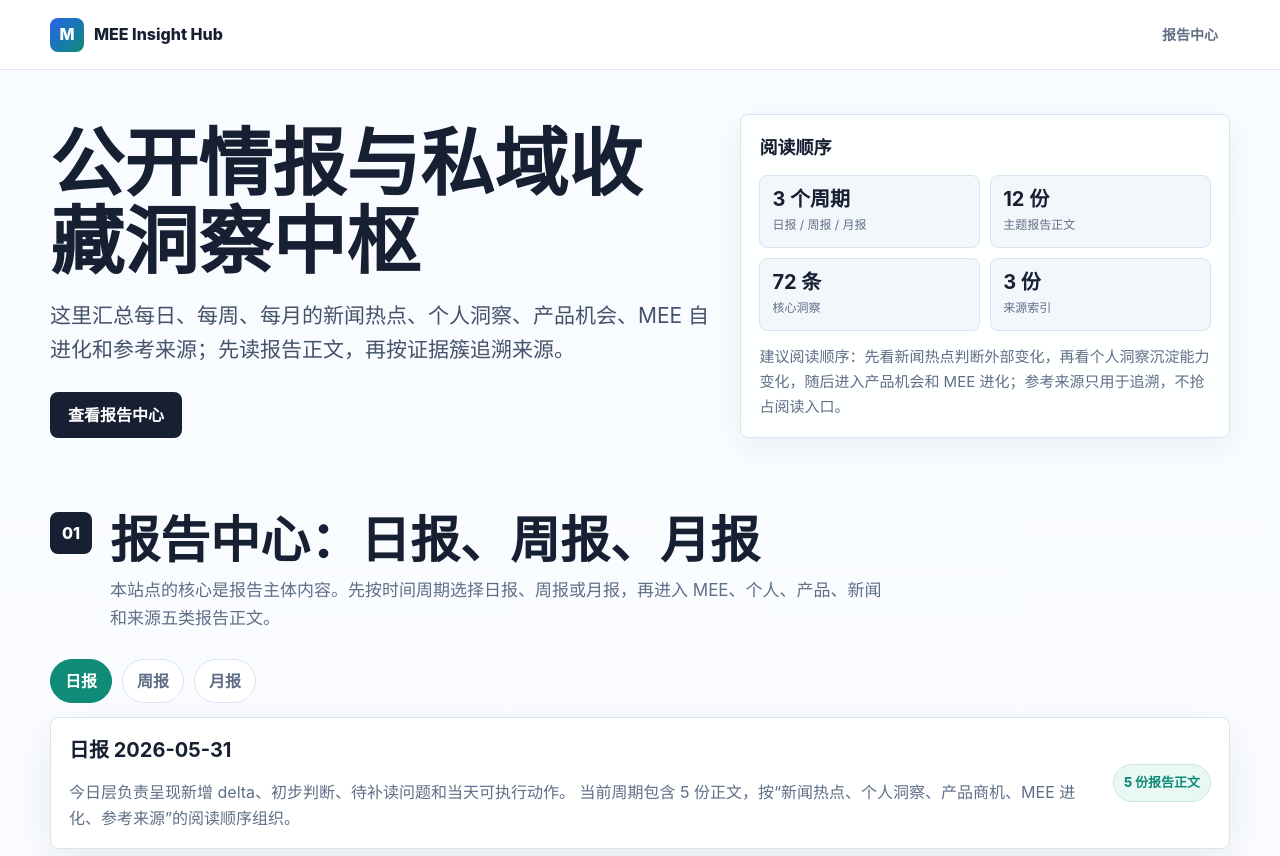
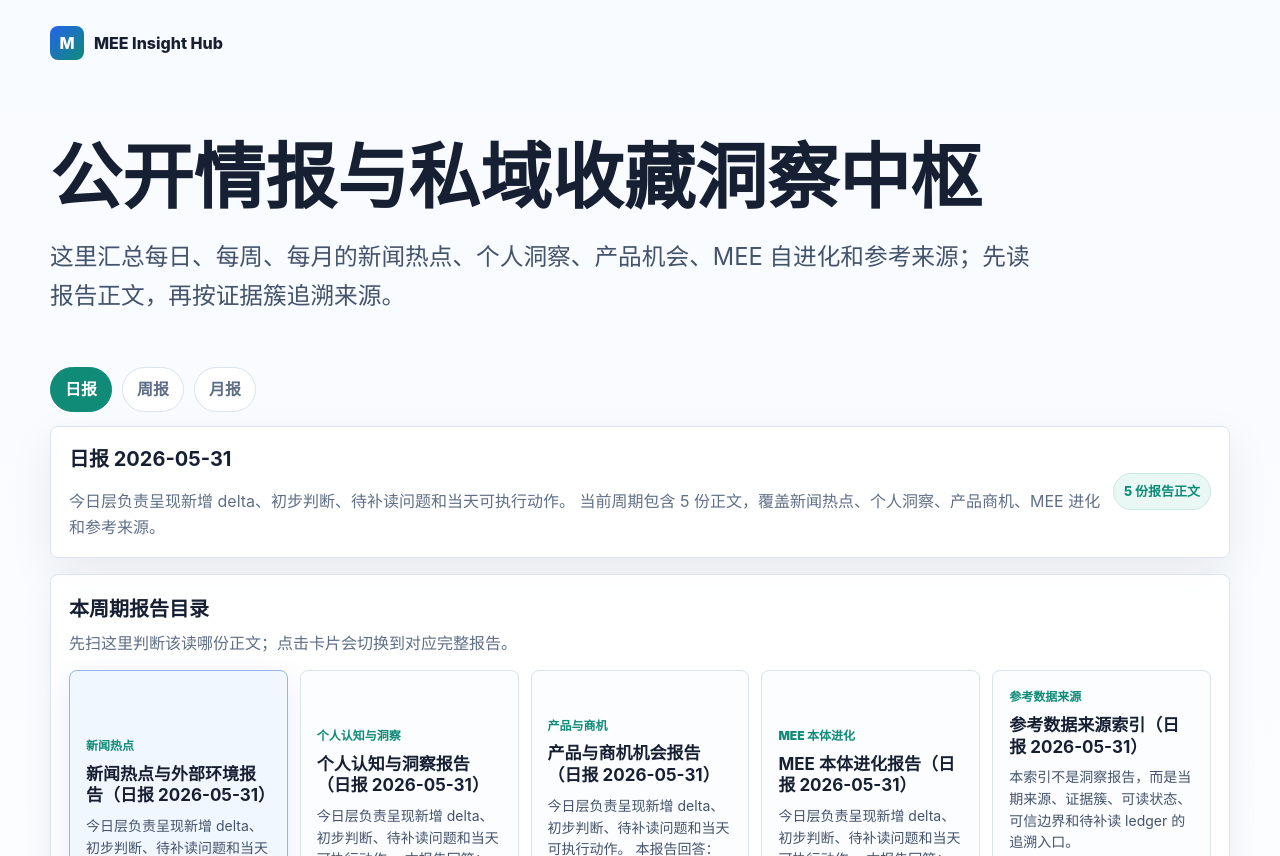
Before and after one commit to superqyl/mee-insight-hub, a plain HTML site: page index.html in a window 1280 px wide. Shown: the top 856 px of the page. Drawn offline with Linux system fonts and the light colour scheme.

Commit message:
fix(site): simplify report-first shell

```diff
--- a/index.html
+++ b/index.html
@@ -15,9 +15,6 @@
         <span class="brand-mark">M</span>
         <span>MEE Insight Hub</span>
       </a>
-      <nav class="site-nav" aria-label="站点导航">
-        <a href="#reports">报告中心</a>
-      </nav>
     </header>
 
     <main id="top">
@@ -25,25 +22,11 @@
         <div class="hero-copy">
           <h1 id="hero-title">公开情报与私域收藏洞察中枢</h1>
           <p id="hero-thesis" class="hero-lead">这里汇总每日、每周、每月的新闻热点、个人洞察、产品机会、MEE 自进化和参考来源；先读报告正文，再按证据簇追溯来源。</p>
-          <div class="hero-actions" aria-label="核心入口">
-            <a class="primary-link" href="#reports">查看报告中心</a>
-          </div>
         </div>
-        <aside class="signal-panel" aria-label="阅读顺序">
-          <h2>阅读顺序</h2>
-          <div id="hero-metrics" class="metric-grid"></div>
-          <p id="hero-summary">正在加载最新站点数据。</p>
-        </aside>
       </section>
 
       <section id="reports" class="section report-section">
-        <div class="section-heading">
-          <span>01</span>
-          <div>
-            <h2>报告中心：日报、周报、月报</h2>
-            <p>本站点的核心是报告主体内容。先按时间周期选择日报、周报或月报，再进入 MEE、个人、产品、新闻和来源五类报告正文。</p>
-          </div>
-        </div>
+        <h2 class="sr-only">日报、周报、月报报告正文</h2>
         <div id="report-pack-tabs" class="report-pack-tabs" role="tablist" aria-label="报告周期"></div>
         <div id="report-pack-summary" class="report-pack-summary"></div>
         <div id="report-overview" class="report-overview" aria-label="本周期报告目录"></div>
--- a/script.js
+++ b/script.js
@@ -3,14 +3,7 @@
     meta: {
       site_name: "MEE Insight Hub",
       hero_title: "公开情报与私域收藏洞察中枢",
-      current_thesis: "这里汇总每日、每周、每月的新闻热点、个人洞察、产品机会、MEE 自进化和参考来源；先读报告正文，再按证据簇追溯来源。",
-      summary: "建议阅读顺序：先看新闻热点判断外部变化，再看个人洞察沉淀能力变化，随后进入产品机会和 MEE 进化；参考来源只用于追溯，不抢占阅读入口。",
-      metrics: [
-        { label: "先读外部变化", value: "新闻热点" },
-        { label: "再看能力变化", value: "个人洞察" },
-        { label: "转成机会实验", value: "产品/商机" },
-        { label: "最后追溯证据", value: "97 源" }
-      ]
+      current_thesis: "这里汇总每日、每周、每月的新闻热点、个人洞察、产品机会、MEE 自进化和参考来源；先读报告正文，再按证据簇追溯来源。"
     },
     report_packs: [],
     reports: []
@@ -18,8 +11,6 @@
 
   const state = { data: fallback, selectedPack: "daily", selectedReport: "" };
   const progress = document.querySelector(".reading-progress");
-  const navLinks = Array.from(document.querySelectorAll(".site-nav a"));
-  const sections = navLinks.map((link) => document.querySelector(link.getAttribute("href"))).filter(Boolean);
 
   function el(tag, className, text) {
     const node = document.createElement(tag);
@@ -41,25 +32,6 @@
   function renderHero(data) {
     document.querySelector("#hero-title").textContent = data.meta.hero_title || fallback.meta.hero_title || data.meta.site_name || fallback.meta.site_name;
     document.querySelector("#hero-thesis").textContent = data.meta.current_thesis || fallback.meta.current_thesis;
-    document.querySelector("#hero-summary").textContent = data.meta.summary || fallback.meta.summary;
-    const metrics = document.querySelector("#hero-metrics");
-    const packs = normalizeReportPacks(data);
-    const reports = packs.flatMap((pack) => pack.reports || []);
-    const mainReports = reports.filter((report) => report.report_kind !== "source-index" && report.track_id !== "sources");
-    const sourceReports = reports.filter((report) => report.report_kind === "source-index" || report.track_id === "sources");
-    const heroMetrics = [
-      { label: "日报 / 周报 / 月报", value: `${packs.length} 个周期` },
-      { label: "主题报告正文", value: `${mainReports.length} 份` },
-      { label: "核心洞察", value: `${mainReports.reduce((sum, report) => sum + (report.insights || []).length, 0)} 条` },
-      { label: "来源索引", value: `${sourceReports.length} 份` },
-    ];
-    metrics.replaceChildren(...heroMetrics.map((metric) => {
-      const box = document.createElement("div");
-      const value = el("strong", "", metric.value);
-      const label = el("span", "", metric.label);
-      box.append(value, label);
-      return box;
-    }));
   }
 
   function renderReferenceChips(items) {
@@ -287,7 +259,7 @@
 
     const packBox = el("div", "report-pack-card");
     packBox.append(el("strong", "", pack.title || pack.label || "报告包"));
-    packBox.append(el("p", "", `${pack.summary || ""} 当前周期包含 ${reports.length} 份正文，按“新闻热点、个人洞察、产品商机、MEE 进化、参考来源”的阅读顺序组织。`));
+    packBox.append(el("p", "", `${pack.summary || ""} 当前周期包含 ${reports.length} 份正文，覆盖新闻热点、个人洞察、产品商机、MEE 进化和参考来源。`));
     packBox.append(el("span", "report-count", `${reports.length} 份报告正文`));
     summaryTarget?.replaceChildren(packBox);
 
@@ -421,14 +393,6 @@
     progress.style.width = `${ratio * 100}%`;
   }
 
-  function updateActiveNav() {
-    const current = sections.slice().reverse().find((section) => section.getBoundingClientRect().top <= 120);
-    navLinks.forEach((link) => {
-      const target = link.getAttribute("href").slice(1);
-      link.classList.toggle("active", Boolean(current && current.id === target));
-    });
-  }
-
   fetch("./public/data/site-content.json", { cache: "no-store" })
     .then((response) => response.ok ? response.json() : fallback)
     .then(render)
@@ -436,8 +400,6 @@
 
   window.addEventListener("scroll", () => {
     updateProgress();
-    updateActiveNav();
   });
   updateProgress();
-  updateActiveNav();
 })();
--- a/styles.css
+++ b/styles.css
@@ -28,6 +28,17 @@ body {
 a { color: inherit; text-decoration: none; }
 img { display: block; max-width: 100%; height: auto; }
 h1, h2, h3, h4, a, p { overflow-wrap: anywhere; }
+.sr-only {
+  position: absolute;
+  width: 1px;
+  height: 1px;
+  padding: 0;
+  margin: -1px;
+  overflow: hidden;
+  clip: rect(0, 0, 0, 0);
+  white-space: nowrap;
+  border: 0;
+}
 
 .reading-progress {
   position: fixed;
@@ -39,20 +50,12 @@ h1, h2, h3, h4, a, p { overflow-wrap: anywhere; }
 }
 
 .site-header {
-  position: sticky;
-  top: 0;
-  z-index: 30;
   display: flex;
   align-items: center;
-  justify-content: space-between;
-  gap: 24px;
-  padding: 16px max(24px, calc((100vw - var(--max)) / 2));
-  background: rgba(255, 255, 255, 0.9);
-  border-bottom: 1px solid rgba(217, 228, 240, 0.9);
-  backdrop-filter: blur(18px);
+  padding: 26px max(24px, calc((100vw - var(--max)) / 2)) 8px;
 }
 
-.brand, .site-nav { display: flex; align-items: center; }
+.brand { display: flex; align-items: center; }
 .brand { gap: 10px; font-weight: 850; }
 .brand-mark {
   display: grid;
@@ -63,80 +66,23 @@ h1, h2, h3, h4, a, p { overflow-wrap: anywhere; }
   background: linear-gradient(135deg, var(--blue), var(--teal));
   border-radius: 8px;
 }
-.site-nav { gap: 6px; flex-wrap: wrap; justify-content: flex-end; }
-.site-nav a {
-  min-height: 34px;
-  padding: 6px 11px;
-  color: var(--muted);
-  border: 1px solid transparent;
-  border-radius: 999px;
-  font-size: 14px;
-  font-weight: 760;
-}
-.site-nav a:hover, .site-nav a.active { color: var(--ink); background: #fff; border-color: var(--line); }
 
 .section { width: min(var(--max), calc(100% - 48px)); margin: 0 auto; padding: 72px 0; }
 .section-band { width: min(var(--max), calc(100% - 48px)); margin: 0 auto; }
 .section-muted { width: 100%; padding-inline: max(24px, calc((100vw - var(--max)) / 2)); background: rgba(238, 244, 251, 0.58); }
 .hero {
-  display: grid;
-  grid-template-columns: minmax(0, 1.15fr) minmax(360px, 0.85fr);
-  gap: 28px;
-  padding: 44px 0 28px;
-  align-items: end;
+  padding: 72px 0 34px;
 }
 .hero h1 {
   margin: 0;
-  max-width: 920px;
-  font-size: clamp(38px, 6vw, 74px);
+  max-width: 1060px;
+  font-size: clamp(40px, 5.6vw, 74px);
   line-height: 1.05;
   letter-spacing: 0;
 }
-.hero-lead { max-width: 900px; margin: 18px 0 0; color: #44536b; font-size: clamp(17px, 1.7vw, 21px); }
-.hero-actions { display: flex; flex-wrap: wrap; gap: 12px; margin-top: 24px; }
-.primary-link, .secondary-link {
-  display: inline-flex;
-  min-height: 46px;
-  align-items: center;
-  justify-content: center;
-  padding: 10px 18px;
-  border-radius: 8px;
-  font-weight: 820;
-}
-.primary-link { color: #fff; background: var(--ink); }
-.secondary-link { color: var(--ink); background: #fff; border: 1px solid var(--line); }
+.hero-lead { max-width: 980px; margin: 22px 0 0; color: #44536b; font-size: clamp(18px, 1.85vw, 24px); }
 
-.signal-panel {
-  background: rgba(255, 255, 255, 0.9);
-  border: 1px solid var(--line);
-  border-radius: 8px;
-  box-shadow: 0 16px 44px rgba(23, 32, 51, 0.08);
-}
-.signal-panel { padding: 18px; box-shadow: 0 10px 28px rgba(23, 32, 51, 0.06); }
-.signal-panel h2 { margin: 0 0 12px; font-size: 18px; color: var(--ink); }
-.metric-grid { display: grid; grid-template-columns: repeat(2, minmax(0, 1fr)); gap: 10px; }
-.metric-grid div { padding: 12px; background: #f3f7fb; border: 1px solid var(--line); border-radius: 8px; }
-.metric-grid strong { display: block; font-size: 20px; line-height: 1.12; }
-.metric-grid span, .signal-panel p { color: var(--muted); }
-.metric-grid span { display: block; margin-top: 5px; font-size: 12px; }
-.signal-panel p { margin: 14px 0 0; font-size: 15px; }
-
-.section-heading { display: grid; grid-template-columns: auto minmax(0, 1fr); gap: 18px; align-items: start; margin-bottom: 26px; }
-.section-heading > span {
-  display: grid;
-  width: 42px;
-  height: 42px;
-  place-items: center;
-  color: #fff;
-  background: var(--ink);
-  border-radius: 8px;
-  font-weight: 850;
-}
-.section-heading.compact { margin-bottom: 18px; }
-.section-heading h2 { margin: 0; font-size: clamp(30px, 4vw, 50px); line-height: 1.12; }
-.section-heading p { margin: 8px 0 0; max-width: 780px; color: var(--muted); font-size: 17px; }
-
-.report-section { padding-top: 46px; }
+.report-section { padding-top: 18px; }
 .report-pack-tabs, .report-tabs { display: flex; flex-wrap: wrap; gap: 10px; margin-bottom: 14px; }
 .report-pack-tabs button, .report-tabs button {
   min-height: 42px;
@@ -255,8 +201,7 @@ h1, h2, h3, h4, a, p { overflow-wrap: anywhere; }
 .lightbox-lock { overflow: hidden; }
 
 @media (max-width: 900px) {
-  .site-header { align-items: flex-start; flex-direction: column; }
-  .hero { grid-template-columns: 1fr; padding: 34px 0 24px; align-items: start; }
+  .hero { padding: 42px 0 24px; }
   .report-section { padding-top: 42px; }
   .report-overview-grid,
   .report-intro,
@@ -271,7 +216,5 @@ h1, h2, h3, h4, a, p { overflow-wrap: anywhere; }
   .section, .section-band { width: min(100% - 28px, var(--max)); }
   .section-muted { padding-inline: 14px; }
   .hero h1 { font-size: 50px; }
-  .metric-grid { grid-template-columns: 1fr; }
-  .site-nav a { font-size: 13px; }
   .report-overview { padding: 14px; }
 }
```
